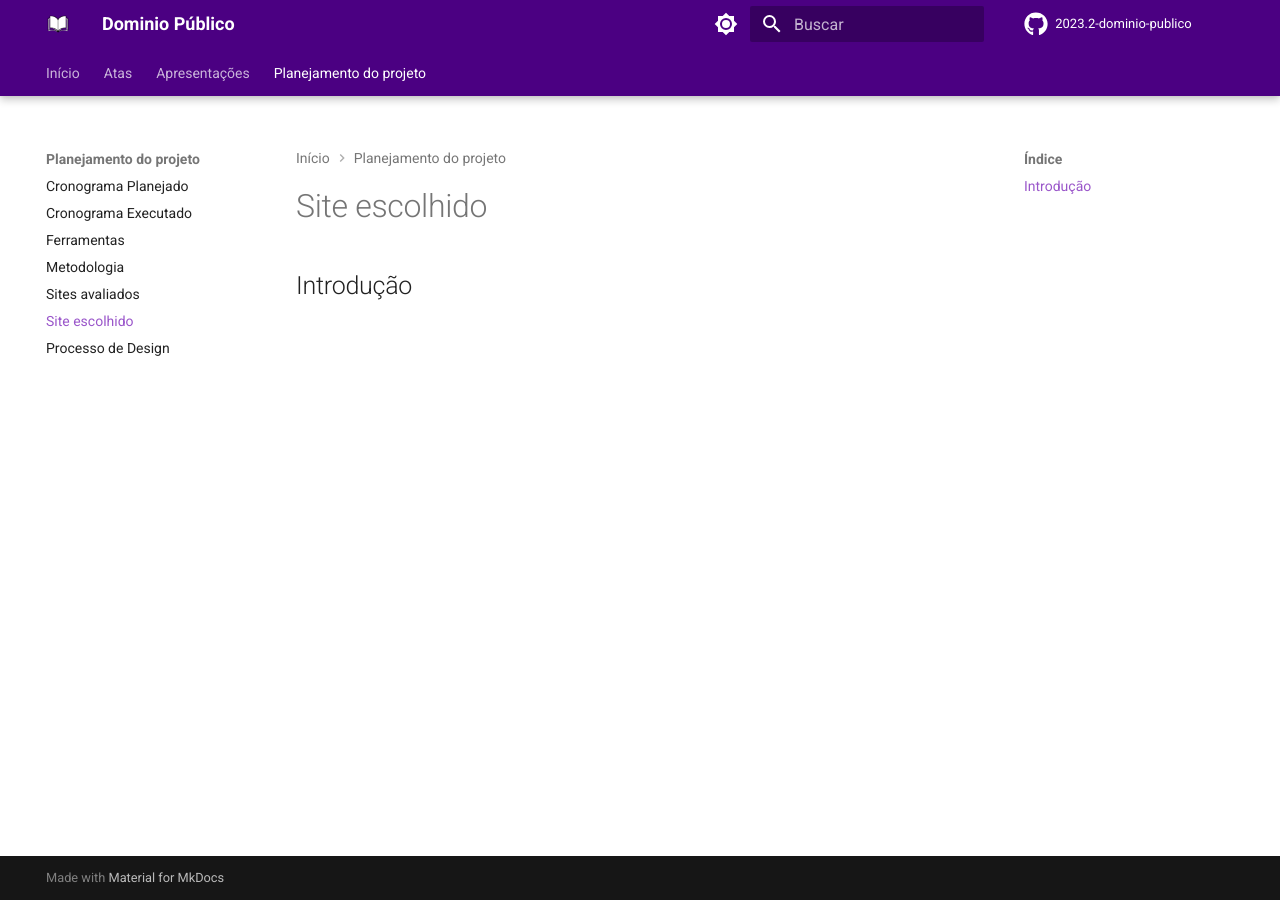
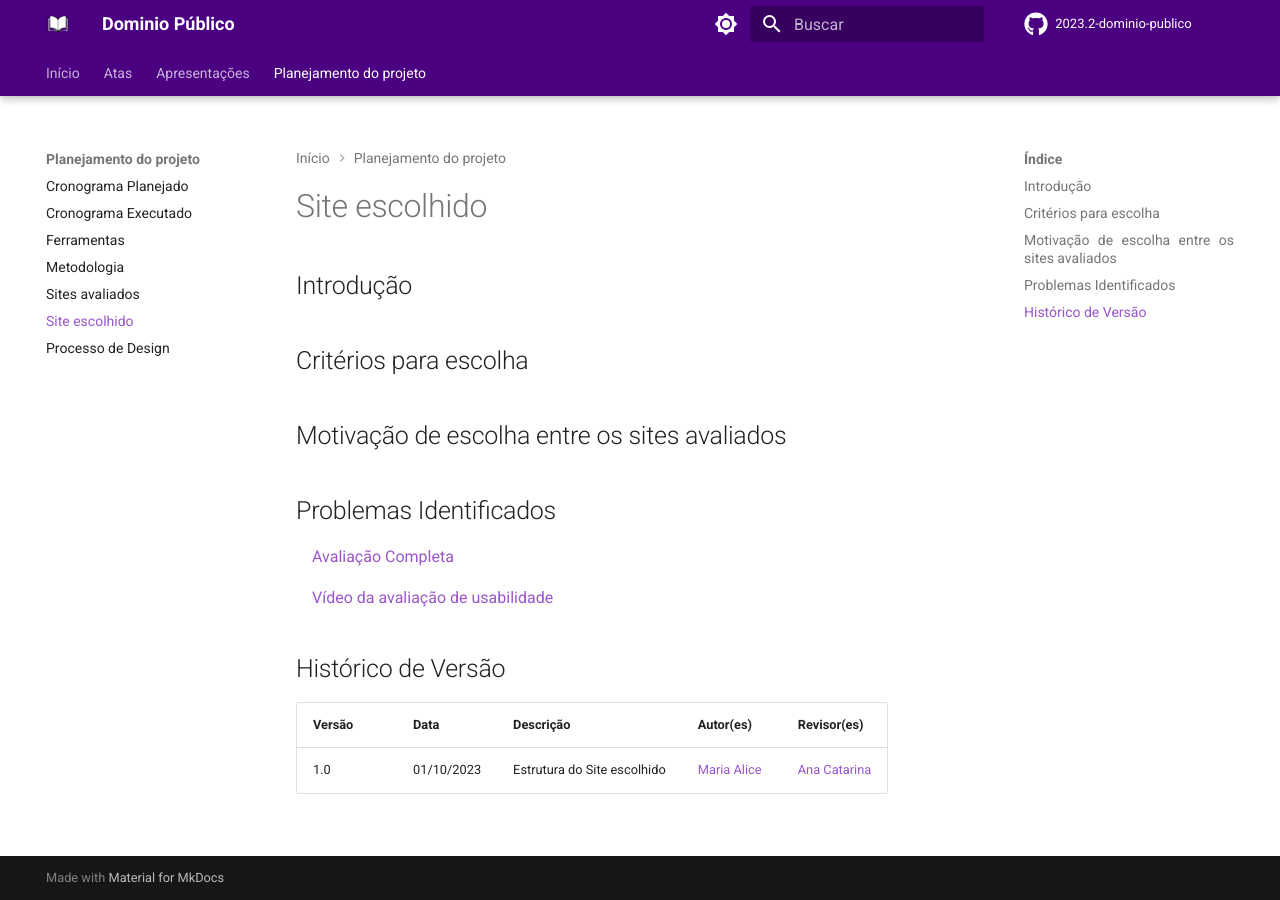
Before and after one commit to Interacao-Humano-Computador/2023.2-Dominio-Publico, an MkDocs documentation site: the page built from docs/planejamento/site_escolhido.md, in a window 1280 px wide. Built offline with MkDocs 1.6.1 and Material for MkDocs 9.7.7, drawn with Linux system fonts in a browser that asks for light colours; comment, search, counter and statistics services are not loaded.

Commit message:
docs: Estrutura base do site escolhido

```diff
--- a/docs/planejamento/site_escolhido.md
+++ b/docs/planejamento/site_escolhido.md
@@ -1,3 +1,21 @@
 # Site escolhido
 
 ## Introdução
+
+## Critérios para escolha
+<!-- coisas que o professor pediu pro site ter pra poder ser avaliado -->
+
+## Motivação de escolha entre os sites avaliados
+
+
+## Problemas Identificados
+
+[Avaliação Completa](docs/assets/avaliacoes/DominioPublico)
+
+[Vídeo da avaliação de usabilidade](https://unbbr-my.sharepoint.com/personal/211063210_aluno_unb_br/_layouts/15/stream.aspx?id=%2Fpersonal%2F211063210%5Faluno%5Funb%5Fbr%2FDocuments%2FEngenharia%20de%20Software%2F5%C2%B0%20Semestre%2FIHC%20%2D%20Intera%C3%A7%C3%A3o%20Humano%20Computador%2FListas%20de%20exerc%C3%ADcios%2FAvalia%C3%A7%C3%A3o%20Individual%2FV%C3%ADdeo%20da%20avalia%C3%A7%C3%A3o%20individual%20%2D%20Dom%C3%ADnio%20P%C3%BAblico%2Emp4&nav=eyJyZWZlcnJhbEluZm8iOnsicmVmZXJyYWxBcHAiOiJPbmVEcml2ZUZvckJ1c2luZXNzIiwicmVmZXJyYWxBcHBQbGF0Zm9ybSI6IldlYiIsInJlZmVycmFsTW9kZSI6InZpZXciLCJyZWZlcnJhbFZpZXciOiJNeUZpbGVzTGlua0RpcmVjdCJ9fQ&nav=eyJyZWZlcnJhbEluZm8iOnsicmVmZXJyYWxBcHAiOiJPbmVEcml2ZUZvckJ1c2luZXNzIiwicmVmZXJyYWxBcHBQbGF0Zm9ybSI6IldlYiIsInJlZmVycmFsTW9kZSI6InZpZXciLCJyZWZlcnJhbFZpZXciOiJNeUZpbGVzTGlua0RpcmVjdCJ9fQ&ga=1)
+
+## Histórico de Versão
+
+| Versão | Data | Descrição | Autor(es) | Revisor(es) |
+| ------ | -----| --------- | --------- | ----------- |
+| 1.0    | 01/10/2023 | Estrutura do Site escolhido | [Maria Alice](https://github.com/Maliz30) | [Ana Catarina](https://github.com/an4catarina) |
```
Also changed, not shown: docs/planejamento/sites_avaliados.md (+3 -3 lines).
